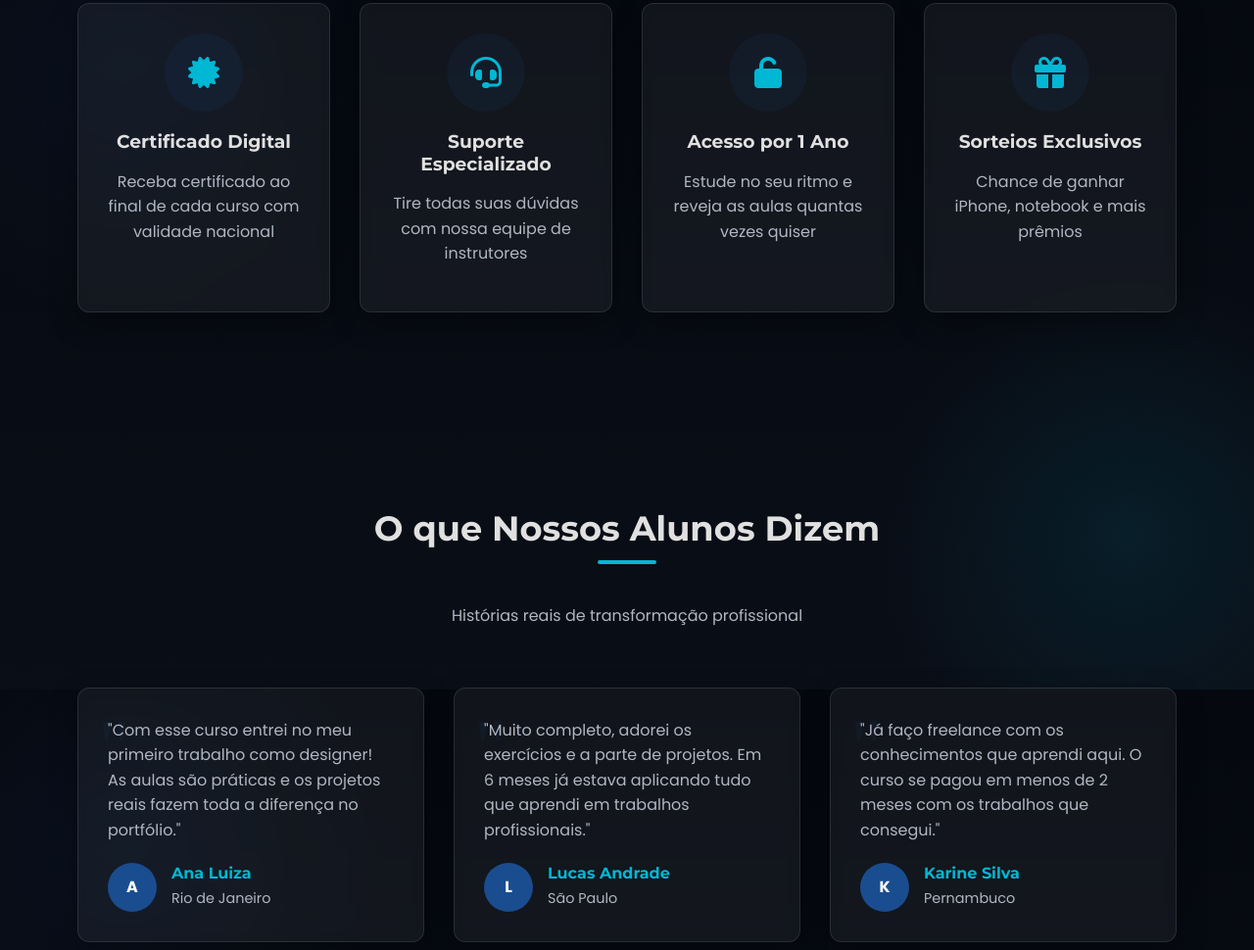
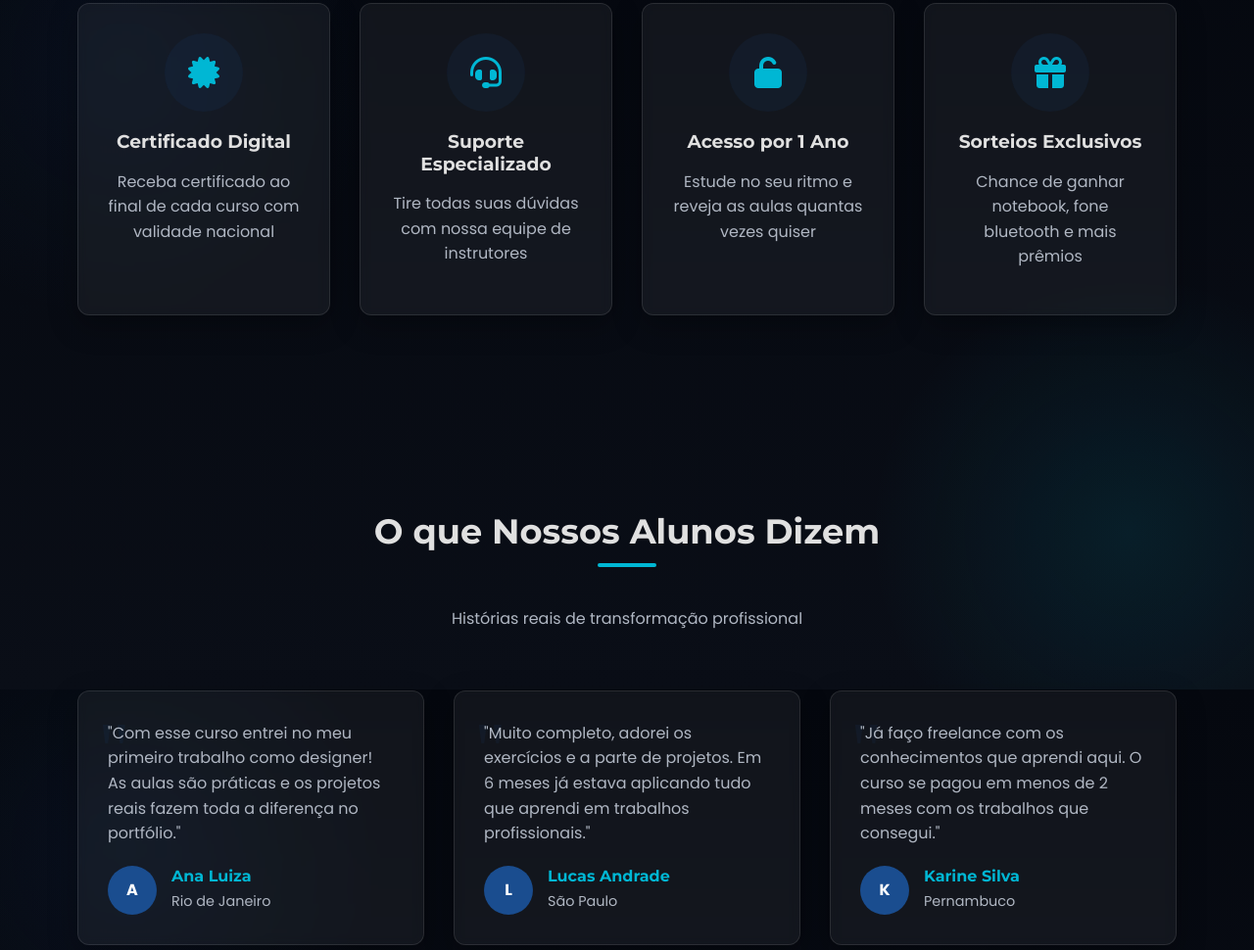
Before and after one commit to cyberinformaticaead/designer-grafico, a plain HTML site: page index.html in a window 1280 px wide. Shown: the part 3296-4266 px from the top of the page at 98% size. Drawn offline with Linux system fonts and the light colour scheme.

Commit message:
Update index.html

```diff
--- a/index.html
+++ b/index.html
@@ -874,7 +874,7 @@
                 <div class="benefit-card animate-on-scroll">
                     <div class="benefit-icon"><i class="fas fa-gift"></i></div>
                     <h3>Sorteios Exclusivos</h3>
-                    <p>Chance de ganhar iPhone, notebook e mais prêmios</p>
+                    <p>Chance de ganhar notebook, fone bluetooth e mais prêmios</p>
                 </div>
             </div>
         </div>
```
